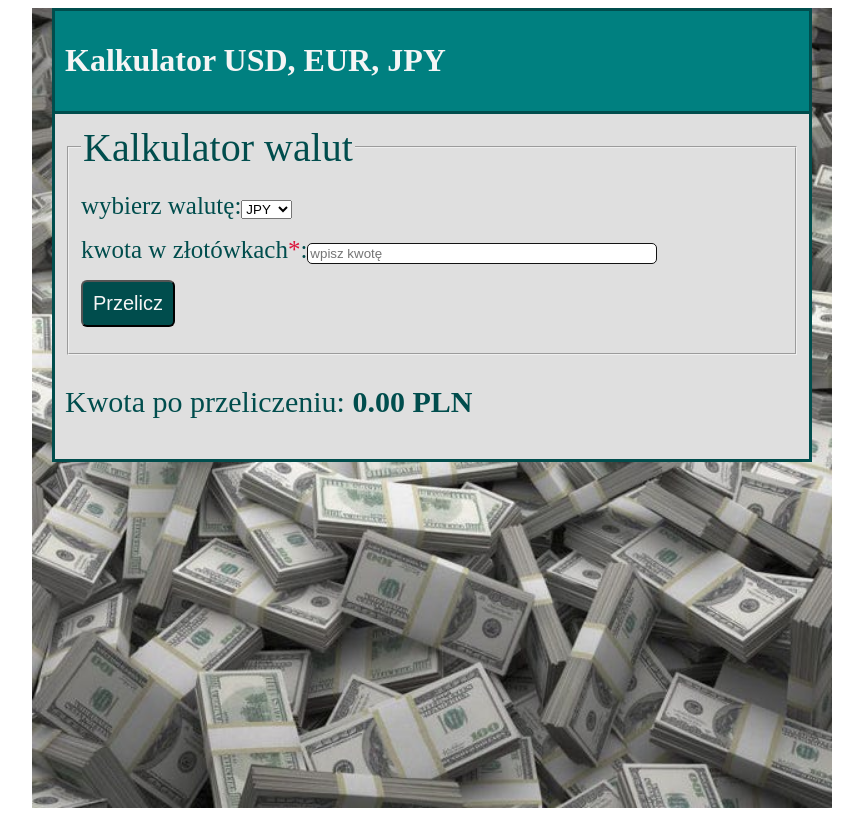
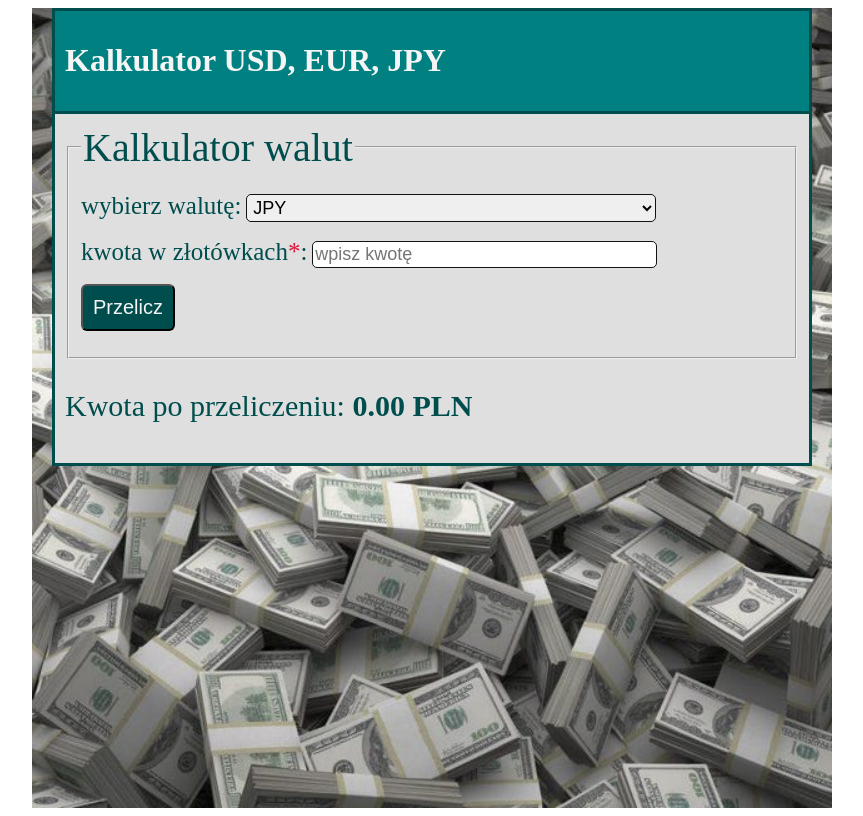
Before and after one commit to DawidGaski/currency-converter-react, a React (Create React App) app: page / in a window 1280 px wide. Shown: the whole page, without its empty margins (208-1071 px from the left). Built offline with nearby package versions, Linux system fonts and the light colour scheme.

Commit message:
new css Form added

```diff
--- a/src/Form/index.js
+++ b/src/Form/index.js
@@ -20,7 +20,7 @@ const Form = ({ calculateResult }) => {
                 <p>
                     <label className="form__label">
                         wybierz walutę:
-                        <select
+                        <select className="form__select"
                             onChange={(event) => setCurrency(event.target.value)}
                         >
                             {currencies.map((currency) => (
--- a/src/Form/style.css
+++ b/src/Form/style.css
@@ -1,3 +1,7 @@
+.form {
+    max-width: 1000px;
+}
+
 .form__legend {
     color: rgb(0, 77, 77);
     font-size: 40px;
@@ -9,12 +13,26 @@
 
 }
 
-.form__input {
-    max-width: 350px;
+.form__select {
+    font-size: large;
+    max-width: 410px;
     width: 100%;
     border-radius: 5px;
     border: solid 1px rgb(19, 19, 19);
     padding: 2px;
+    margin-left: 5px;
+    margin-right: 5px;
+}
+
+.form__input {
+    font-size: large;
+    max-width: 345px;
+    width: 100%;
+    border-radius: 5px;
+    border: solid 1px rgb(19, 19, 19);
+    padding: 2px;
+    margin-left: 5px;
+    margin-right: 5px;
 
 }
 
```
